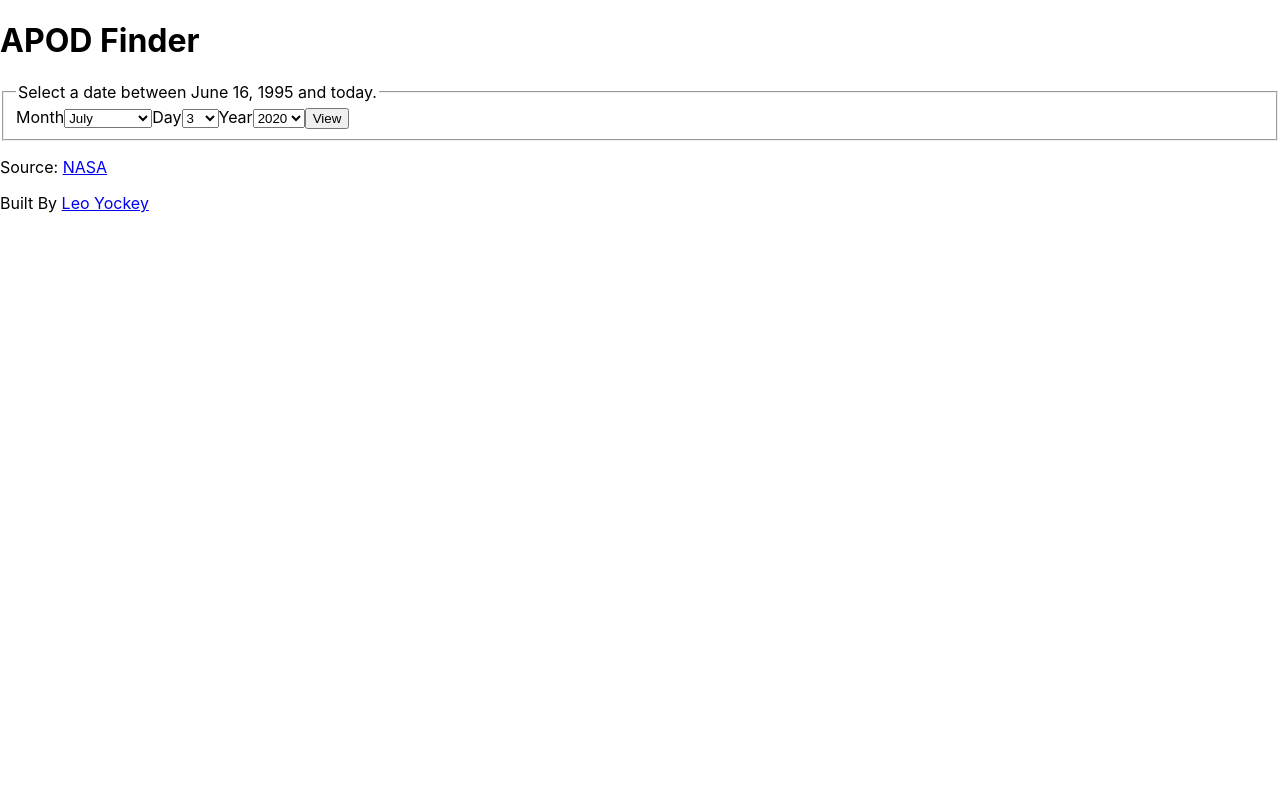
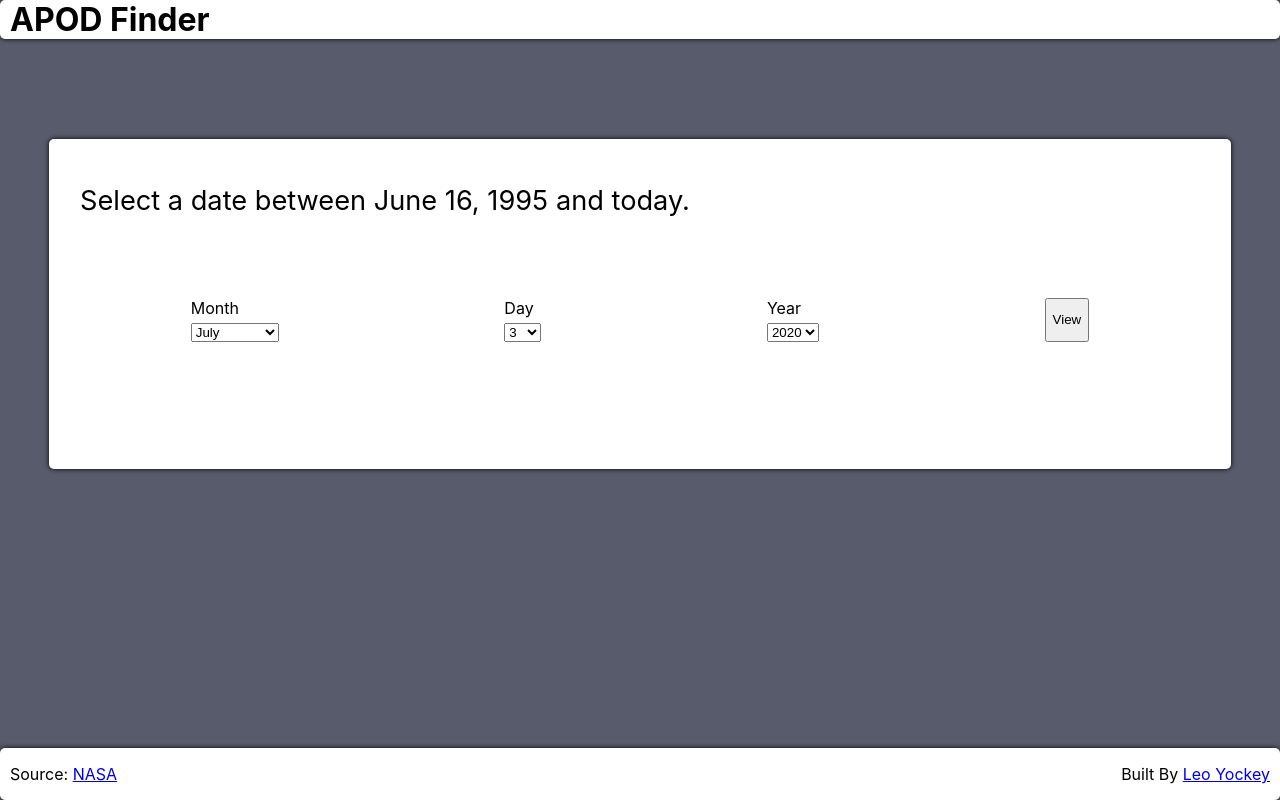
Before and after one commit to leovolving/astronomy-picture-react-app, a React (Create React App) app: page / in a window 1280 px wide. Built offline with nearby package versions, Linux system fonts and the light colour scheme; no server answers.

Commit message:
style initial

```diff
--- a/src/components/APOD.jsx
+++ b/src/components/APOD.jsx
@@ -1,7 +1,7 @@
 import React, { useEffect, useState } from 'react';
 import { DateForm, MediaViewer } from '.';
 
-const API_KEY = process.env.REACT_APP_API_KEY || 'DEMO_KEY';
+const API_KEY = process.env.REACT_APP_API_KEY || 'ua9vSa2iPHaEtzmR69B0EnKu7ZfZnemGQkD5nyxR';
 
 export default () => {
     const [date, setDate] = useState(null);
@@ -23,8 +23,13 @@ export default () => {
         }
     }, [date]);
 
-    return ( date && !errorMessage
-        ? <MediaViewer data={data} onClose={setDate} />
-        : <DateForm callback={setDate} errorMessage={errorMessage} setErrorMessage={setErrorMessage} />
+    return (
+        <main>
+            <section className='card'>
+                {date && !errorMessage
+                ? <MediaViewer data={data} onClose={setDate} />
+                : <DateForm callback={setDate} errorMessage={errorMessage} setErrorMessage={setErrorMessage} />}
+            </section>
+        </main>
     );
 }
--- a/src/components/DateForm.jsx
+++ b/src/components/DateForm.jsx
@@ -61,6 +61,8 @@ export default ({callback, errorMessage, setErrorMessage}) => {
 
                 {errorMessage && <p><strong>{errorMessage}</strong></p>}
 
+                <div className='input-container'>
+
                     <Month onChange={onChange} value={month} />
 
                     <RangedSelect
@@ -81,6 +83,8 @@ export default ({callback, errorMessage, setErrorMessage}) => {
 
                     <input type='submit' value='View' />
 
+                </div>
+
             </fieldset>
         </form>
     );
--- a/src/components/MediaViewer.jsx
+++ b/src/components/MediaViewer.jsx
@@ -1,20 +1,30 @@
 import React, { Fragment } from 'react';
+
+const getDimensions = () => {
+    const width = document.getElementsByClassName('card')[0].offsetWidth - 30;
+    console.log("document.getElementsByClassName('card')[0]", document.getElementsByClassName('card')[0])
+    const height = width / (16/9);
+    return { height, width };
+}
 
 export default ({data, onClose}) => {
 
     const onClick = () => onClose(null);
+    const isImage = data.media_type === 'image'
+    const {height, width} = getDimensions();
+    console.log('he, wid', height, width)
 
     return (
         <Fragment>
             <button onClick={onClick}>Back</button>
             <div>
                 <h2>{data.title}</h2>
-                {data.media_type === 'image'
+                {isImage
                     ? <img style={{width: '100vw'}} src={data.url} alt={'photo of ' + data.title} />
-                    : <iframe title={data.title} src={data.url} frameborder="0" allow="encrypted-media" allowfullscreen></iframe>
+                    : <iframe title={data.title} src={data.url} frameBorder="0" height={height} width={width} allow="encrypted-media" allowFullScreen></iframe>
                 }
                 <p>{data.explanation}</p>
-                <p>&copy; {data.copyright}</p>
+                {data.copyright && <p>&copy; {data.copyright}</p>}
             </div>
     </Fragment>
     );
--- a/src/components/form/Month.jsx
+++ b/src/components/form/Month.jsx
@@ -23,9 +23,10 @@ const renderMonthOption = month => (
 
 export default ({onChange, value}) => (
     <Fragment>
-        <label htmlFor='month'>Month</label>
-        <select onChange={onChange} id='month' name='month' value={value}>
-            {months.map(renderMonthOption)}
-        </select>
+        <label>Month
+            <select onChange={onChange} name='month' value={value}>
+                {months.map(renderMonthOption)}
+            </select>
+        </label>
     </Fragment>
 );
--- a/src/components/form/RangedSelect.jsx
+++ b/src/components/form/RangedSelect.jsx
@@ -4,9 +4,10 @@ const capitalize = (s) => s.charAt(0).toUpperCase() + s.slice(1);
 
 export default ({name, onChange, range, renderRangedOptions, value}) => (
     <Fragment>
-        <label htmlFor={name}>{capitalize(name)}</label>
-        <select onChange={onChange} id={name} name={name} value={value}>
-            {renderRangedOptions(range)}
-        </select>
+        <label>{capitalize(name)}
+            <select onChange={onChange} name={name} value={value}>
+                {renderRangedOptions(range)}
+            </select>
+        </label>
     </Fragment>
 );
--- a/src/index.css
+++ b/src/index.css
@@ -5,9 +5,65 @@ body {
     sans-serif;
   -webkit-font-smoothing: antialiased;
   -moz-osx-font-smoothing: grayscale;
+  background-color: #585b6b;
 }
 
 code {
   font-family: source-code-pro, Menlo, Monaco, Consolas, 'Courier New',
     monospace;
 }
+
+h1 {
+  margin-top: 0;
+}
+
+header, footer, .card {
+  background-color: #fff;
+  box-shadow: 0 0 5px;
+  border-radius: 5px;
+  padding: 0 10px;
+}
+
+main {
+  margin: 100px 0;
+}
+
+fieldset {
+  border: 0;
+}
+
+legend {
+  padding-top: 30px;
+  font-size: 1.7em;
+}
+
+select {
+  display: block;
+  margin-top: 5px;
+}
+
+footer {
+  width: calc(100vw - 20px);
+  position: fixed;
+  bottom: 0;
+  left: 0;
+  display: flex;
+  justify-content: space-between;
+}
+
+.card {
+  min-height: 300px;
+  width: 90vw;
+  margin: 0 auto;
+  padding: 15px;
+}
+
+.input-container {
+  display: flex;
+  justify-content: space-around;
+  margin-top: 75px;
+}
+
+img {
+  max-width: 100%;
+}
```
Lines whose indentation alone changed are shown as unchanged.
